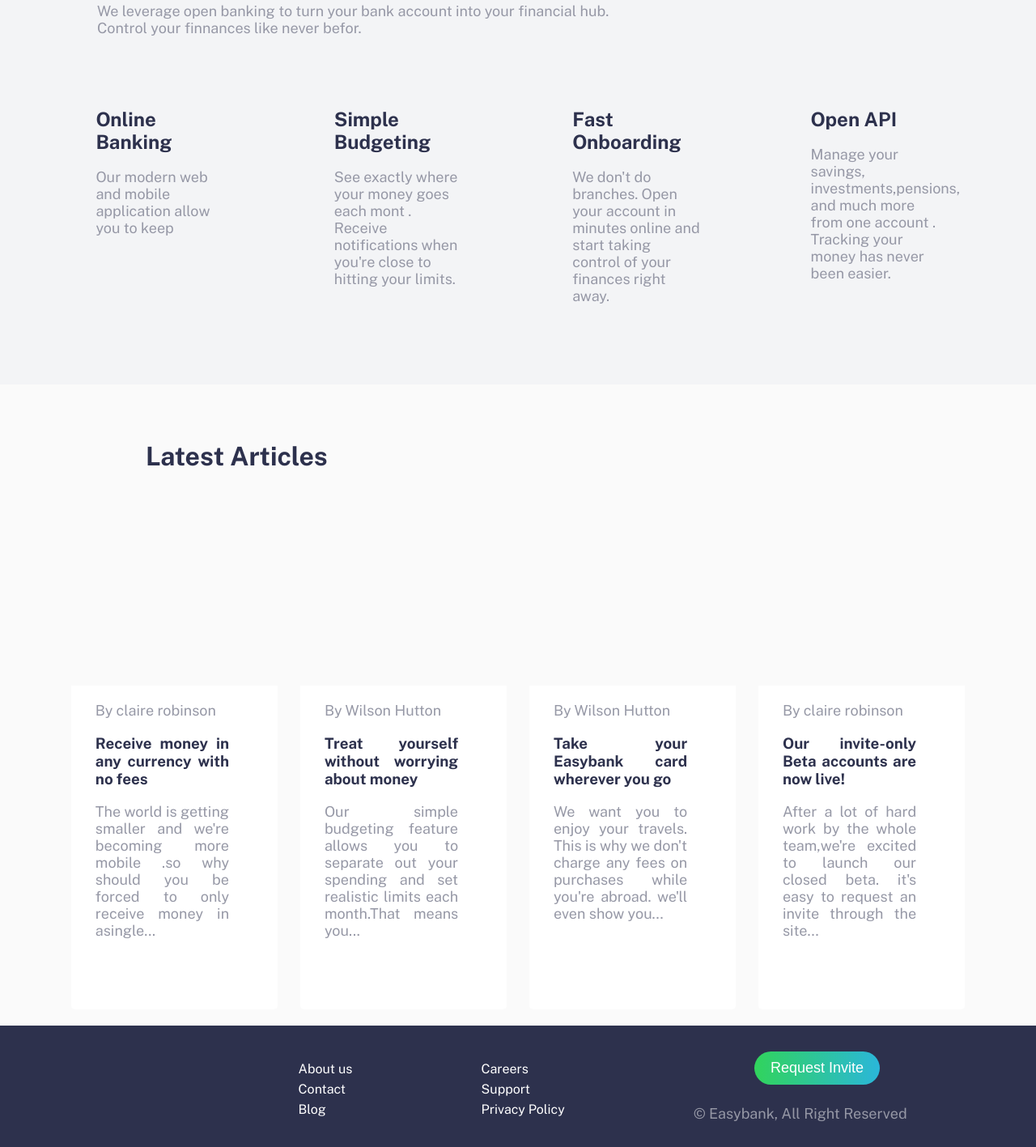
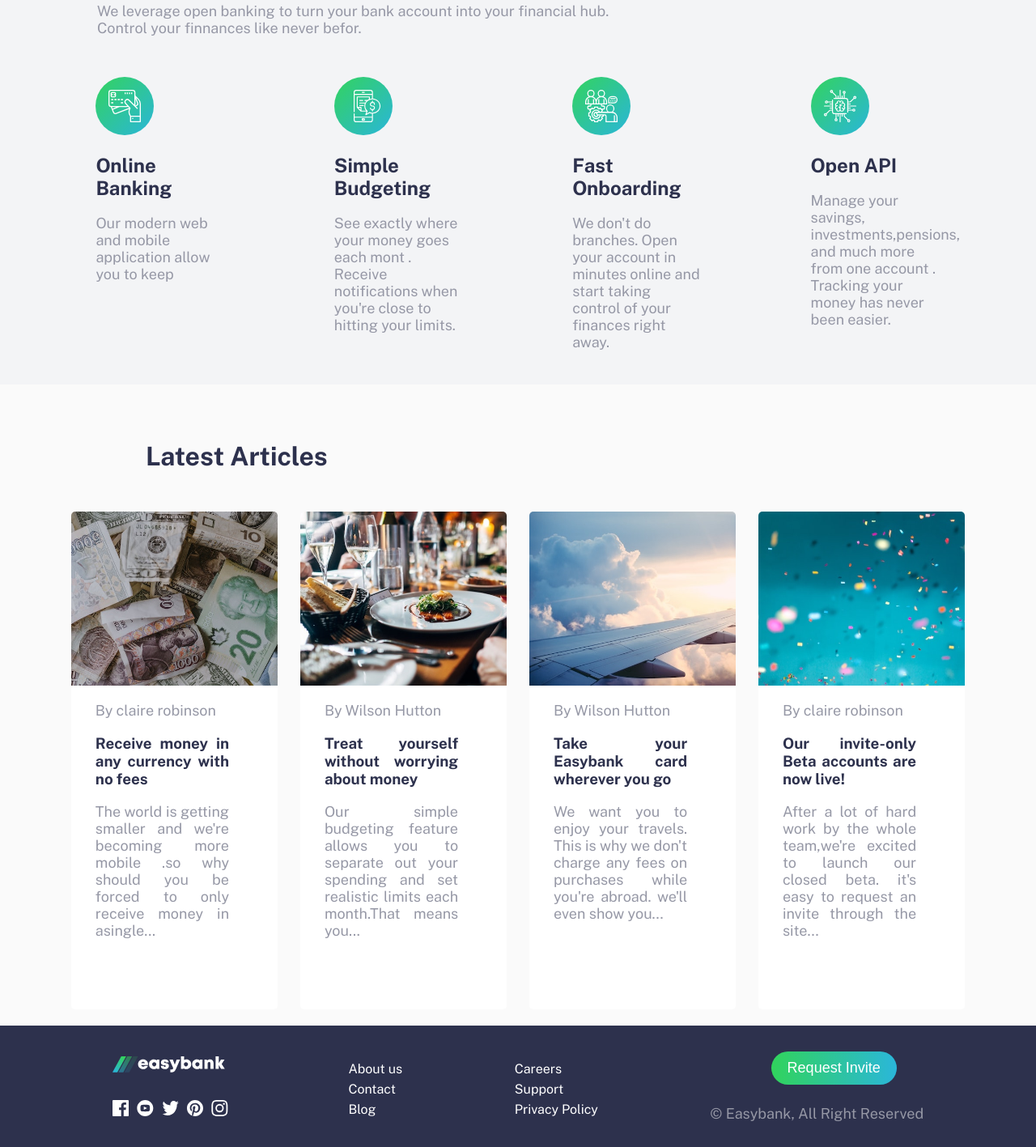
Before and after one commit to kashish25052004/ERD-589-Kashish-Jaiswal, a plain HTML site: page index.html in a window 1280 px wide. Shown: the part 823-2240 px from the top of the page at 81% size. Drawn offline with nearby package versions, Linux system fonts and the light colour scheme.

Commit message:
Update index.html

```diff
--- a/index.html
+++ b/index.html
@@ -9,7 +9,7 @@
 <body>
     <header>
         <div class="nav-bar">
-            <img src="images/logo.svg" alt="">
+            <img src="logo.svg" alt="">
             <div class="nav-options" style="cursor: pointer;">
                 <p><a>Home</a></p>
                 <p><a >About</a></p>
@@ -29,7 +29,7 @@
             </div>
             <div class="hero-sec2">
                 <img class=img1 src="bg.svg"  alt="">
-                <img class=img2 src="images/image-mockups.png"  alt="">
+                <img class=img2 src="image-mockups.png"  alt="">
             </div>
         </div>
     </header>
@@ -43,7 +43,7 @@
             <div class="hero-con2">
                 <div class="box">
                     <div class="box-content">
-                        <img src="images/online.svg" alt="">
+                        <img src="online.svg" alt="">
                         <br><br>
                         <h2 style="color: hsl(233, 26%, 24%);">Online Banking</h2>
                         <br/>
@@ -52,7 +52,7 @@
                 </div>
                 <div class="box">
                     <div class="box-content">
-                        <img src="images/icon-budgeting.svg" alt="">
+                        <img src="icon-budgeting.svg" alt="">
                         <br><br>
                         <h2 style="color: hsl(233, 26%, 24%);">Simple Budgeting</h2>
                         <br/>
@@ -61,7 +61,7 @@
                 </div>
                 <div class="box">
                     <div class="box-content">
-                        <img src="images/icon-onboarding.svg" alt="">
+                        <img src="icon-onboarding.svg" alt="">
                         <br><br>
                         <h2 style="color: hsl(233, 26%, 24%);">Fast Onboarding</h2>
                         <br/>
@@ -70,7 +70,7 @@
                 </div>
                 <div class="box">
                     <div class="box-content">
-                        <img src="images/icon-api.svg" alt="">
+                        <img src="icon-api.svg" alt="">
                         <br><br>
                         <h2 style="color: hsl(233, 26%, 24%);">Open API </h2>
                         <br/>
@@ -86,7 +86,7 @@
             </div>
             <div class="hero-con2">
                 <div class="box box1">
-                    <div class="box-img" style="background-image: url('images/image-currency.jpg');" ></div>
+                    <div class="box-img" style="background-image: url('image-currency.jpg');" ></div>
                     <div class="box-content border">
                         <p> By claire robinson</p>
                         <br/>
@@ -98,7 +98,7 @@
                 </div>
 
                 <div class="box box1">
-                    <div class="box-img" style="background-image: url('images/image-restaurant.jpg');" ></div>
+                    <div class="box-img" style="background-image: url('image-restaurant.jpg');" ></div>
                     <div class="box-content border">
 
                         <p> By Wilson Hutton</p>
@@ -110,7 +110,7 @@
                 </div>
 
                 <div class="box box1">
-                    <div class="box-img" style="background-image: url('images/image-plane.jpg');" ></div>
+                    <div class="box-img" style="background-image: url('image-plane.jpg');" ></div>
                     <div class="box-content border">
 
                         <p> By Wilson Hutton</p>
@@ -122,7 +122,7 @@
                 </div>
 
                 <div class="box box1">
-                    <div class="box-img" style="background-image: url('images/image-confetti.jpg');"  ></div>
+                    <div class="box-img" style="background-image: url('image-confetti.jpg');"  ></div>
                     <div class="box-content border">
 
                         <p> By claire robinson</p>
@@ -138,14 +138,14 @@
     <footer>
         <div class="foot1">
             <div class="logo">
-                <img src="images/logo2.svg" alt="">
+                <img src="logo2.svg" alt="">
             </div>
             <div class="social">
-                <img src="images/icon-facebook.svg" alt="">
-                <img src="images/icon-youtube.svg" alt="">
-                <img src="images/icon-twitter.svg" alt="">
-                <img src="images/icon-pinterest.svg" alt="">
-                <img src="images/icon-instagram.svg" alt="">
+                <img src="icon-facebook.svg" alt="">
+                <img src="icon-youtube.svg" alt="">
+                <img src="icon-twitter.svg" alt="">
+                <img src="icon-pinterest.svg" alt="">
+                <img src="icon-instagram.svg" alt="">
             </div>
         </div>
         <div class="foot2">
```
